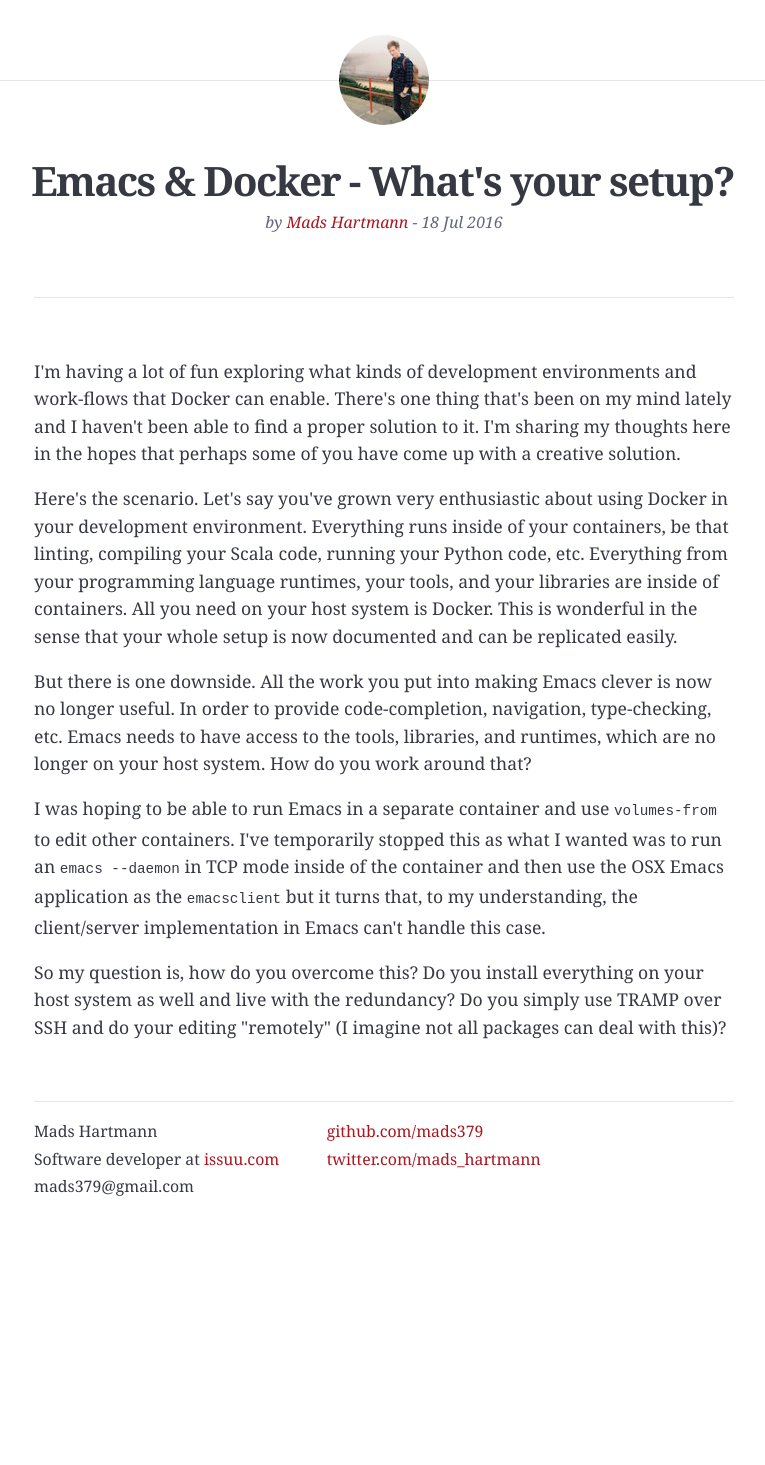
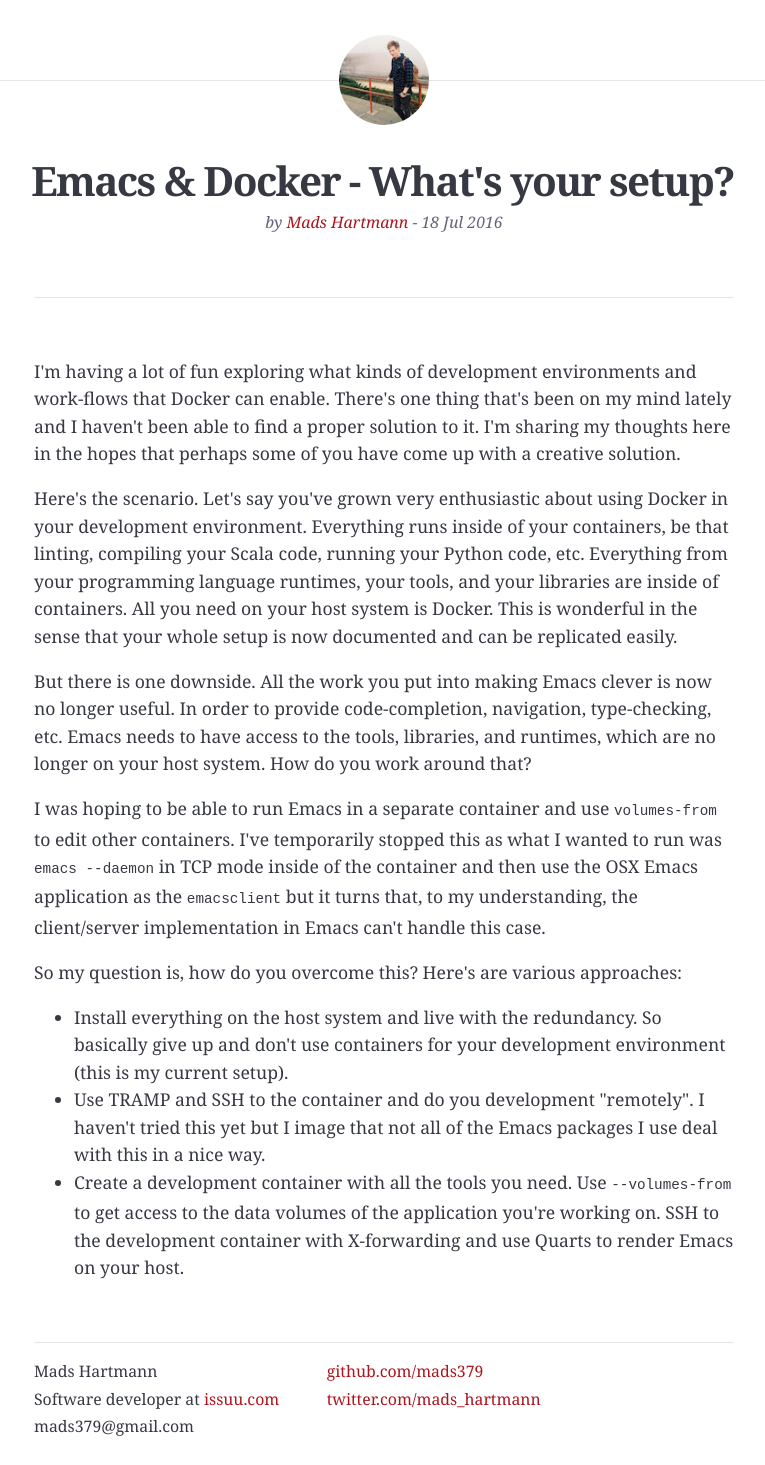
Before and after one commit to mads-hartmann/blog.mads-hartmann.com, a Jekyll site: the page built from _posts/2016-07-18-emacs-and-docker.html, in a window 1280 px wide. Shown: the whole page, without its empty margins (256-1021 px from the left). Built offline with Jekyll 4.4.1, drawn with Linux system fonts in a browser that asks for light colours; nearby versions of some CDN libraries; comment, search, counter and statistics services are not loaded; before the commit the page ends 1224 px from its top, so only the background shows below that.

Commit message:
reword ending a bit

```diff
--- a/_posts/2016-07-18-emacs-and-docker.html
+++ b/_posts/2016-07-18-emacs-and-docker.html
@@ -33,15 +33,28 @@
 <p>
 I was hoping to be able to run Emacs in a separate container and use
 <code>volumes-from</code> to edit other containers. I've temporarily stopped this
-as what I wanted was to run an <code>emacs --daemon</code> in TCP mode inside of
+as what I wanted to run was <code>emacs --daemon</code> in TCP mode inside of
 the container and then use the OSX Emacs application as the
 <code>emacsclient</code> but it turns that, to my understanding, the
 client/server implementation in Emacs can't handle this case.
 </p>
 
 <p>
-So my question is, how do you overcome this? Do you install
-everything on your host system as well and live with the redundancy?
-Do you simply use TRAMP over SSH and do your editing "remotely" (I
-imagine not all packages can deal with this)?
+So my question is, how do you overcome this? Here's are various approaches:
 </p>
+
+<ul class="org-ul">
+<li>Install everything on the host system and live with the
+redundancy. So basically give up and don't use containers for your
+development environment (this is my current setup).
+</li>
+<li>Use TRAMP and SSH to the container and do you development
+"remotely". I haven't tried this yet but I image that not all of the
+Emacs packages I use deal with this in a nice way.
+</li>
+<li>Create a development container with all the tools you need.
+Use <code>--volumes-from</code> to get access to the data volumes of the
+application you're working on. SSH to the development container with
+X-forwarding and use Quarts to render Emacs on your host.
+</li>
+</ul>
```
Also changed, not shown: _org/_posts/2016-07-18-emacs-and-docker.org (+13 -5 lines).
